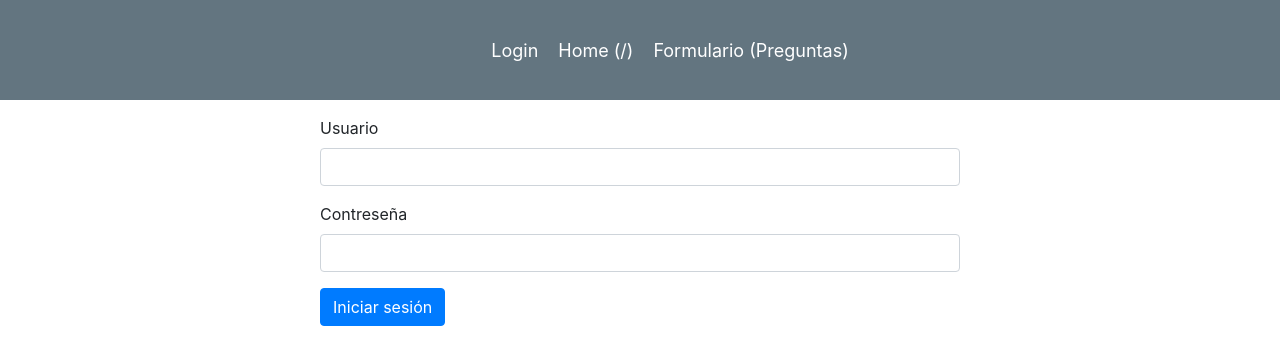
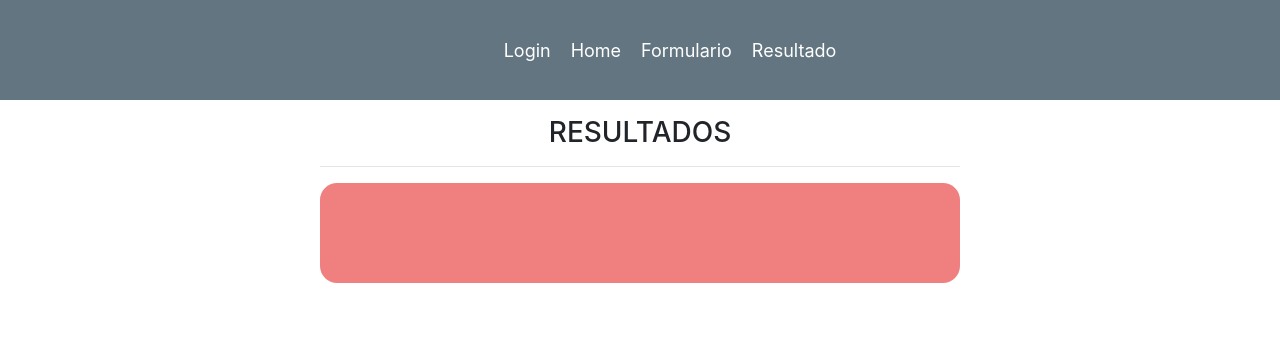
Before and after one commit to emmanuel201290/ExamenFinal, a React (Create React App) app: page /Resultado in a window 1280 px wide. Before the commit this address led to /Login. Shown: the top 364 px of the page. Built offline with nearby package versions, Linux system fonts and the light colour scheme.

Commit message:
Se agrego el componente 10

```diff
--- a/src/App.js
+++ b/src/App.js
@@ -5,6 +5,7 @@ import Login from "./Login";
 import Home from "./Home";
 import ProtectedRoute from "./utilities/ProtectedRouter";
 import Formulario from "./Formulario";
+import Resultado from "./Resultado";
 
 export default function App() {
   return (
@@ -15,10 +16,13 @@ export default function App() {
             <Link to="/Login"> Login</Link>
           </li>
           <li>
-            <Link to="/">Home (/)</Link>
+            <Link to="/">Home</Link>
           </li>
           <li>
-            <Link to="/Formulario">Formulario (Preguntas)</Link>
+            <Link to="/Formulario">Formulario</Link>
+          </li>
+          <li>
+            <Link to="/Resultado">Resultado</Link>
           </li>
         </ul>
       </nav>
@@ -26,6 +30,7 @@ export default function App() {
       <Switch>
         <Route path="/Login" component={Login} />
         <Route path="/Formulario" component={Formulario}></Route>
+        <Route path="/Resultado" component={Resultado}></Route>
 
         <ProtectedRoute>
           <Home />
--- a/src/Container/index.js
+++ b/src/Container/index.js
@@ -1,9 +1,10 @@
-import React, { useState } from "react";
+import React, { useState, useEffect } from "react";
 import { Button, Form, FormGroup, Label, Input } from "reactstrap";
 import styled from "styled-components";
 import { Formik } from "formik";
 import "./style.css";
 import { useAuth } from "../utilities/useAuth";
+import { useHistory } from "react-router-dom";
 
 const Principal = styled.div`
   background: #f08080;
@@ -14,41 +15,62 @@ const Principal = styled.div`
 export default ({ titulo, contenido, nextCount }) => {
   const [isEmpty, setEmpty] = useState();
   const [isIndice, setIndice] = useState(1);
+  const [isSelectValue, setSelectValue] = useState([]);
+  const [isTemporal, setTemporal] = useState();
 
   const auth = useAuth();
+  const history = useHistory();
+
   const handleSelected = e => {
-    setEmpty(e.target.value);
+    if (isIndice <= 5) {
+      setEmpty(e.target.value);
+      setTemporal(e.target.options[e.target.selectedIndex].text);
+    }
   };
 
   const validEmpty = () => {
     if (isEmpty || isEmpty === false) {
-      if (isIndice < 5) {
-        setIndice(isIndice + 1);
-        nextCount(isIndice);
-        auth.finishForm(false);
-      } else {
-        auth.finishForm(true);
-      }
+      setSelectValue(prevState => [
+        ...prevState,
+        { item: isTemporal, titulo: titulo }
+      ]);
+
+      setIndice(isIndice + 1);
+      nextCount(isIndice);
+    }
+    console.log(isIndice);
+    if (isIndice === 5 && (isEmpty || isEmpty === false)) {
+      auth.finishForm(true);
+    }
+
+    if (auth.isFinish) {
+      auth.questionSave(isSelectValue);
+      auth.questionLoad();
+      auth.finishForm(false);
     }
   };
 
   return (
     <Principal>
-      {}
       <div className="contenedor">
         <Formik
           initialValues={{ opcionText: "" }}
-          onSubmit={validEmpty}
+          onSubmit={(values, actions) => {
+            validEmpty(() => actions.setSubmitting(false));
+            auth.callResult();
+            setEmpty("");
+            actions.resetForm({ opcionText: "" });
+          }}
           className="form-style"
         >
-          {({ values, handleChange, handleSubmit }) => (
+          {({ values, handleChange, handleSubmit, isSubmitting }) => (
             <Form onSubmit={handleSubmit} className="style-Form">
               <FormGroup>
                 <Label htmlFor="titulo" className="style-Label">
                   {titulo}
                 </Label>
                 <Input
-                  id={isIndice}
+                  id={"1"}
                   type="select"
                   name="opcionText"
                   value={values.opcionText}
@@ -63,8 +85,12 @@ export default ({ titulo, contenido, nextCount }) => {
                 </Input>
               </FormGroup>
 
-              {isIndice <= 4 ? (
-                <Button color="primary" className="btn-style">
+              {!auth.isFinish ? (
+                <Button
+                  color="primary"
+                  className="btn-style"
+                  disabled={isSubmitting}
+                >
                   Siguiente
                 </Button>
               ) : (
@@ -73,17 +99,9 @@ export default ({ titulo, contenido, nextCount }) => {
                 </Button>
               )}
 
-              {isEmpty === "" ? (
+              {isEmpty === "" && !auth.isFinish ? (
                 <Label style={{ color: "red" }}>
                   <h5>{"Seleccione un valor"}</h5>
-                </Label>
-              ) : (
-                ""
-              )}
-
-              {auth.isFinish ? (
-                <Label style={{ color: "#0A2FB7" }}>
-                  <h5>{"Formulario Finalizado"}</h5>
                 </Label>
               ) : (
                 ""
--- a/src/Formulario/index.js
+++ b/src/Formulario/index.js
@@ -83,7 +83,7 @@ export default () => {
       ]
     },
     {
-      pregunta: "Cuanto es 18 * 2 ?",
+      pregunta: "Cuanto es 10 * 2 ?",
       id: 4,
       opciones: [
         {
@@ -99,6 +99,11 @@ export default () => {
           esVerdadera: true
         }
       ]
+    },
+    {
+      pregunta: "Presione finalizar para ver las preguntas seleccionadas",
+      id: 5,
+      opciones: []
     }
   ];
 
--- /dev/null
+++ b/src/Resultado/index.js
@@ -0,0 +1,30 @@
+import React, { useState } from "react";
+import { useAuth } from "../utilities/useAuth";
+import styled from "styled-components";
+import { Wrapper } from "../Login/styles";
+
+export default () => {
+  const Principal = styled.div`
+    background: #f08080;
+    height: 100%;
+    border-radius: 17px 17px 17px 17px;
+    padding: 50px;
+  `;
+  const auth = useAuth();
+  return (
+    <Wrapper>
+      <h3 style={{ textAlign: "center" }}>{"RESULTADOS"}</h3>
+      <hr></hr>
+      <Principal>
+        {auth.isResult.map(info => {
+          return (
+            <div>
+              <h3>{info.titulo}</h3>
+              <h4>{info.item}</h4>
+            </div>
+          );
+        })}
+      </Principal>
+    </Wrapper>
+  );
+};
--- a/src/utilities/useAuth.js
+++ b/src/utilities/useAuth.js
@@ -1,8 +1,7 @@
 import React, { useContext, useState, createContext } from "react";
 import axios from "axios";
 import validarSesion from "./validarSesion";
-
-import { useHistory, Redirect } from "react-router-dom";
+import { useHistory } from "react-router-dom";
 
 const Context = createContext({});
 
@@ -11,6 +10,7 @@ export const AuthProvider = props => {
   const sesion = validarSesion();
   const [isAuthenticated, setIsAuthenticated] = useState(sesion);
   const [isFinish, setIsFinish] = useState(false);
+  const [isResult, setIsResult] = useState([]);
 
   const login = async (user, callback) => {
     const res = await axios.post(
@@ -26,6 +26,12 @@ export const AuthProvider = props => {
     }
   };
 
+  const callResult = () => {
+    if (isFinish === true) {
+      history.push("/Resultado");
+    }
+  };
+
   const logout = callback => {
     localStorage.setItem("username", "");
     localStorage.setItem("password", "");
@@ -37,9 +43,30 @@ export const AuthProvider = props => {
     setIsFinish(valor);
   };
 
+  const questionSave = currentResult => {
+    let results = [];
+    results.push(currentResult);
+    const serializedResult = JSON.stringify(currentResult);
+    localStorage.setItem("information", serializedResult);
+  };
+  const questionLoad = () => {
+    const serializedResult = localStorage.getItem("information");
+    setIsResult(JSON.parse(serializedResult));
+  };
+
   return (
     <Context.Provider
-      value={{ isAuthenticated, login, logout, isFinish, finishForm }}
+      value={{
+        isAuthenticated,
+        login,
+        logout,
+        isFinish,
+        finishForm,
+        isResult,
+        questionSave,
+        questionLoad,
+        callResult
+      }}
     >
       {props.children}
     </Context.Provider>
```
